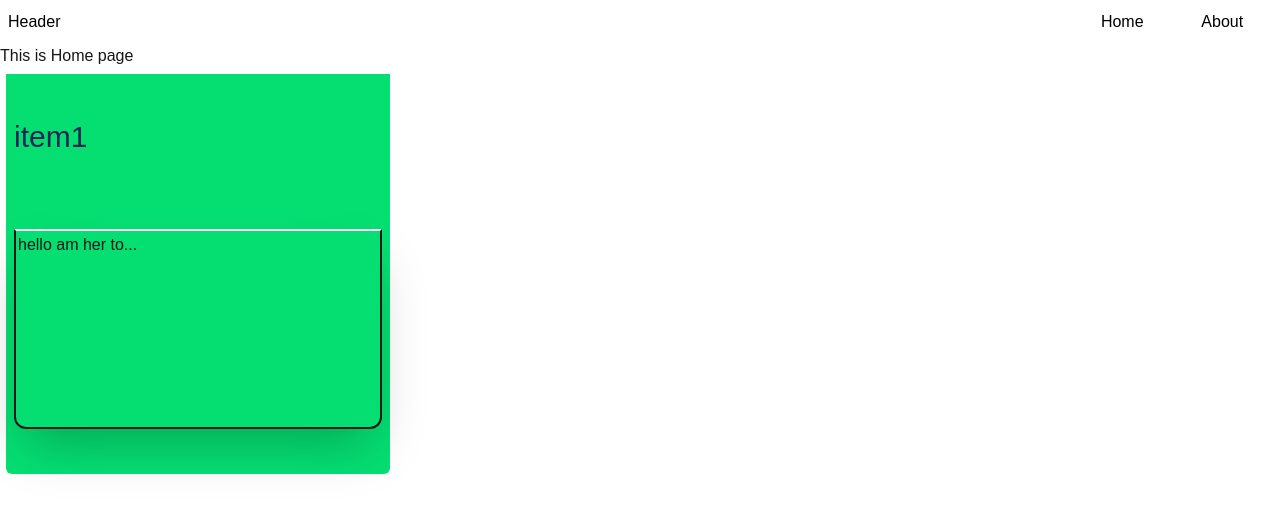
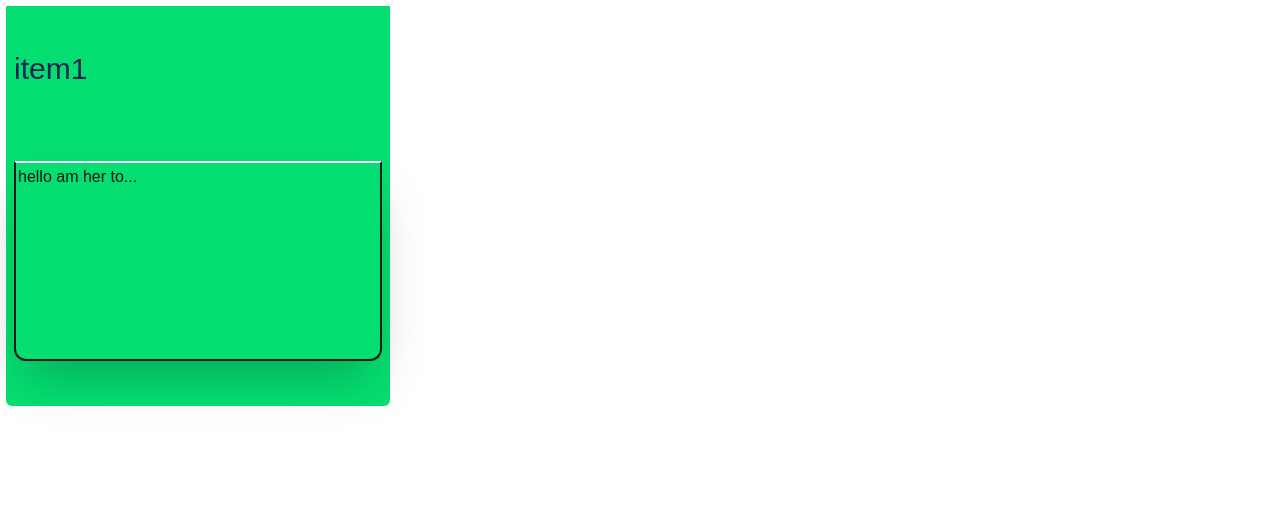
Before and after one commit to XpertDude/alx-project-0x02-setup, a Next.js app in the folder alx-project-0x02/: page /home in a window 1280 px wide. Shown: the top 512 px of the page. Built offline with nearby package versions, Linux system fonts and the light colour scheme.

Commit message:
fixing card component

```diff
--- a/alx-project-0x02/pages/home.tsx
+++ b/alx-project-0x02/pages/home.tsx
@@ -1,11 +1,8 @@
 import { Card } from "@/components/common/Card"
-import { Header } from "@/components/layout/Header"
 
 export default function Home() {
     return <>
         <section>
-            <Header />
-            <h1>This is Home page</h1>
             <Card title="item1" content="hello am her to..." />
         </section>
     </>
```
